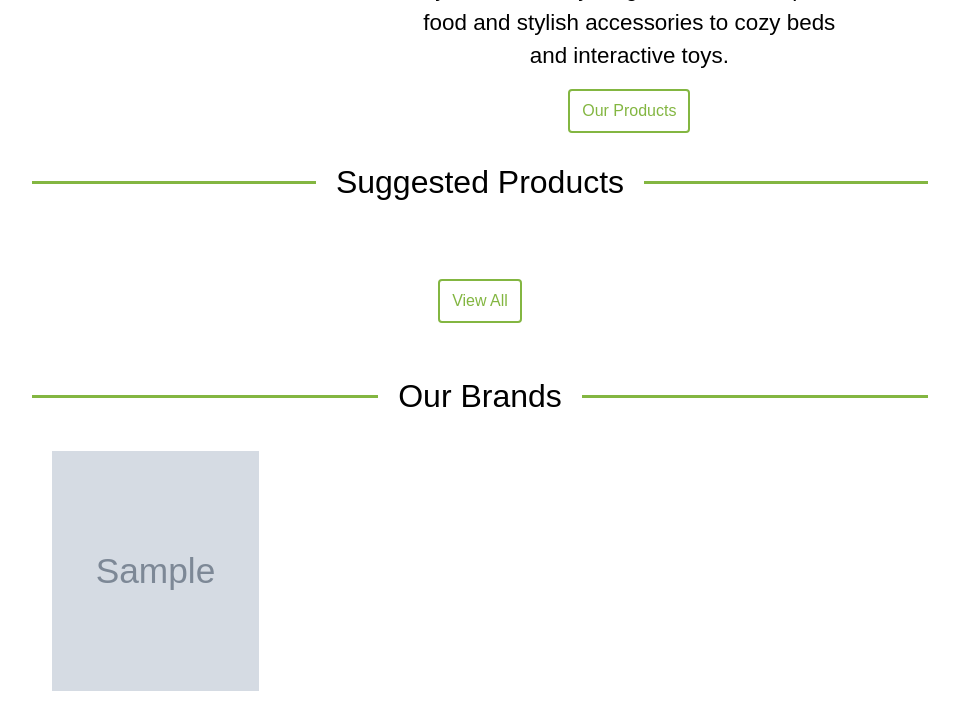
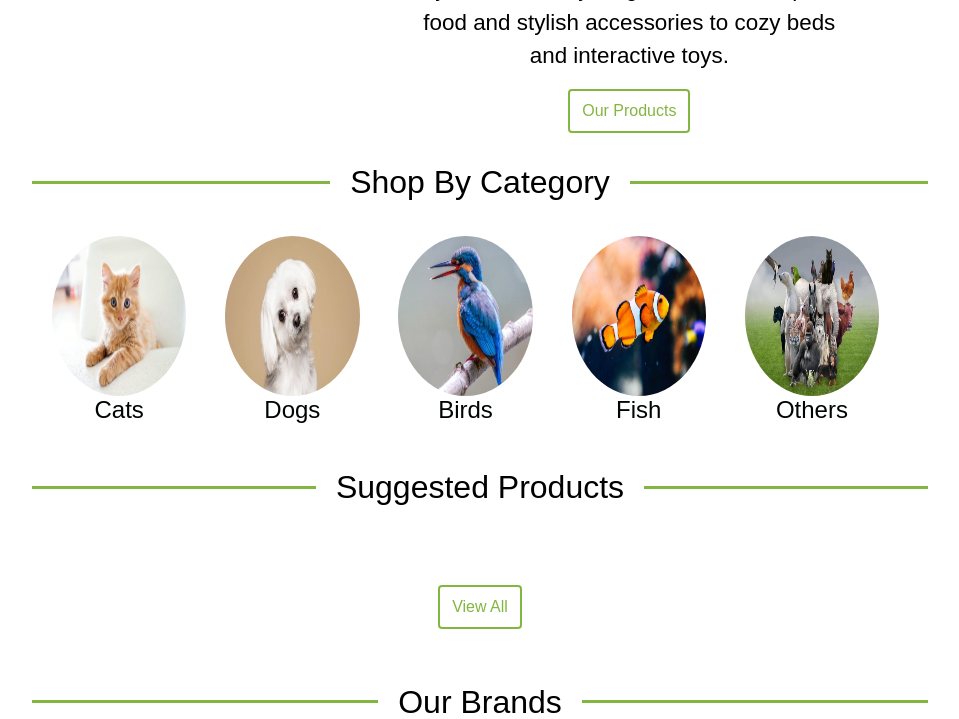
Before and after one commit to mostafanawam/e_commerce, a Django app: page / in a window 1280 px wide. Shown: the part 1320-2039 px from the top of the page, without its empty margins (160-1119 px from the left). Run offline with Django 4.2, Linux system fonts and the light colour scheme; data comes from the database, SQL or seed files in the repository; both versions use the stored data as it was after the commit; tables that the repository leaves empty hold one stand-in row (values such as "Sample post"); grey boxes marked "Sample" are stand-in pictures; parts of the project's set-up code (start-up, migrations or seed data) failed here and were passed over; some libraries are stand-ins or nearby versions; some web fonts are replaced.

Commit message:
update cats

```diff
--- a/assets/css/ourwork.css
+++ b/assets/css/ourwork.css
@@ -8,25 +8,39 @@
     padding: 5px;
 }
 
+
 /* Clearfix (clear floats) */
+
 .rowtable::after {
     content: "";
     clear: both;
     display: table;
 }
-.img1{
-  height:15rem;
-  width:100%;
 
+.cat-img {
+    height: 10rem;
+    width: 100%;
+    max-width: 100%;
+    border-radius: 50% !important;
+}
+
+.img1 {
+    height: 15rem;
+    width: 100%;
     transform: scale(1);
     max-width: 100%;
     transition: 0.5s ease all;
 }
+
 .effect11:hover .img1 {
     transform: scale(0.9);
 }
+
 @media screen and (max-width: 650px) {
-  .img1{
+    .img1 {
+        height: 6rem;
+    }
+    .cat-img {
         height: 6rem;
     }
 }
--- a/cart/models.py
+++ b/cart/models.py
@@ -1,4 +1,5 @@
 from django.db import models
+from django_resized import ResizedImageField
 
 
 # python manage.py dumpdata cart.Status --output cart/fixtures/Status.test.json
@@ -14,10 +15,19 @@ class Status(models.Model):
         verbose_name_plural = "Status"
 
 
+def uploadCat(object,filename):
+    try:
+        import pathlib
+        file_extension = pathlib.Path(filename).suffix
+        return f'categories/{object.name}{file_extension}'
 
-# python manage.py dumpdata cart.Category --output cart/fixtures/Category.test.json
+    except Exception as e:
+        print(f"error uploading id to minio,{e}")
+
+# python manage.py dumpdata cart.Category --output cart/fixtures/Category.static.json
 class Category(models.Model):
     name = models.CharField(max_length=100)
+    image=ResizedImageField(upload_to=uploadCat)
 
     def __str__(self):
         return self.name
@@ -37,7 +47,6 @@ def uploadedform(object,filename):
         print(f"error uploading id to minio,{e}")
 
 
-from django_resized import ResizedImageField
 
 
 TEXT_COLOR = [
--- a/home/templates/home.html
+++ b/home/templates/home.html
@@ -218,6 +218,80 @@
           <a class="btn btn-outline" href="{% url 'home:products' %}">View All</a>
         </div>{% endcomment %}
 
+{% comment %}
+
+  <div class="row">
+    {% for cat in cats %}
+    <div class="col text-center">
+
+
+      {% if cat.image  %}
+        <img src="{{ cat.image.url }}"  class="rounded-circle">
+      {% endif %}
+
+    </div>
+    {% endfor %}
+  </div> {% endcomment %}
+
+
+
+
+
+
+  <h2 class="title-sell">Shop By Category</h2>
+
+
+  {% comment %} <div class="row">
+    {% for cat in cats %}
+      <div class="col">
+          <div class="d-flex justify-content-center">
+            <a href="/products/" style="text-decoration: none;">
+              <div class="category-card">
+                {% if cat.image  %}
+                  <img src="{{ cat.image.url }}" style="max-width: 200px;" class="rounded-circle" alt="Category 1">
+                {% endif %}
+                <h5 class="text-center mt-1 text-black">{{cat.name}}</h5>
+              </div>
+            </a>
+          </div>
+      </div>
+      {% endfor %}
+  </div> {% endcomment %}
+
+
+  {% comment %} <div class="row row1 rowtable ">
+
+    {% for cat in cats %}
+      <div class="col-md-3 column effect11 ">
+        {% if cat.image  %}
+          <img src="{{ cat.image.url }}"  class="rounded-circle h-75 cat-img" alt="Category 1">
+        {% endif %}
+        <div class="text-center">
+            {{cat.name}}
+        </div>
+      </div>
+
+      {% endfor %}
+  </div> {% endcomment %}
+
+  <div class="row row1 rowtable justify-content-md-between">
+
+    {% for cat in cats %}
+      <div class="col-md-2 column  ">
+        <a href="/products/" style="text-decoration: none;">
+        {% if cat.image  %}
+        <img src="{{ cat.image.url }}" class="cat-img  ">
+        {% endif %}
+        <h4 class="text-center text-black">{{cat.name}}</h4>
+      </a>
+      </div>
+
+      {% endfor %}
+  </div>
+
+
+
+
   <h2 class="title-sell">Suggested Products</h2>
 <div class="owl-carousel owl-theme">
   {% for product in products %}
--- a/home/views.py
+++ b/home/views.py
@@ -18,6 +18,9 @@ def homepage(request):
     cart = request.session.get('cart', [])
     settings=Settings.objects.get()
 
+
+    cats=Category.objects.all()
+
     total_qty=0
     for item in cart:
         total_qty+=item['qty']
@@ -29,7 +32,8 @@ def homepage(request):
         "cart":cart,
         'delivery':int(settings.delivery),
         'currency':settings.currency,
-        'total_qty':total_qty
+        'total_qty':total_qty,
+        'cats':cats
     }
     return render(request, 'home.html',context)
 
```
Also changed, not shown: cart/fixtures/Category.static.json (+10 -5 lines), e_commerce/settings.py (+7 -3 lines), assets/categories/Birds.jpg (added), assets/categories/Cats.jpg (added), assets/categories/Dogs.jpg (added), assets/categories/Fish.jpg (added), assets/categories/Others.jpg (added), cart/migrations/0001_initial.py, cart/migrations/0002_initial.py, home/migrations/0001_initial.py, settings/migrations/0001_initial.py, users/migrations/0001_initial.py. Lines whose indentation alone changed are shown as unchanged.
